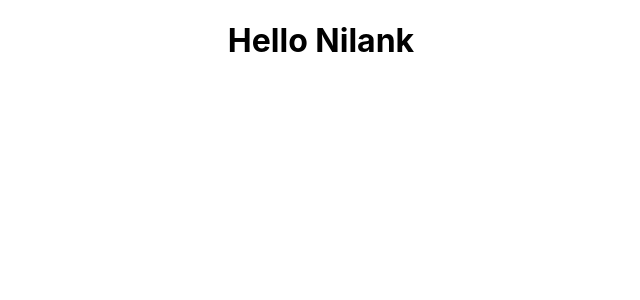
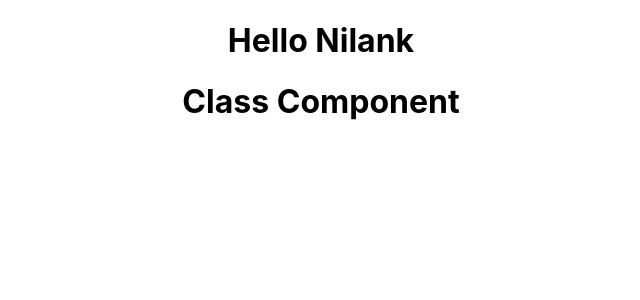
Before and after one commit to nilankh/LearningReact, a React (Create React App) app: page / in a window 1280 px wide. Shown: the top 300 px of the page, without its empty margins (319-959 px from the left). Built offline with nearby package versions, Linux system fonts and the light colour scheme.

Commit message:
export from class component and imported from app.js

```diff
--- a/src/App.js
+++ b/src/App.js
@@ -3,11 +3,12 @@ import logo from './logo.svg';
 import './App.css';
 import  Greet  from './components/Greet';
 // import { Greet } from './components/Greet';
-
+import Welcome from './components/Welcome';
 function App() {
   return (
     <div className="App">
       <Greet />
+      <Welcome />
     </div>
   );
 }
--- a/src/components/Welcome.js
+++ b/src/components/Welcome.js
@@ -1,7 +1,9 @@
-import React, { component, Component } from 'react';
+import React, { Component } from 'react';
 
 class Welcome extends Component {
     render() {
         return <h1>Class Component</h1>
     }
 }
+
+export default Welcome;
```
